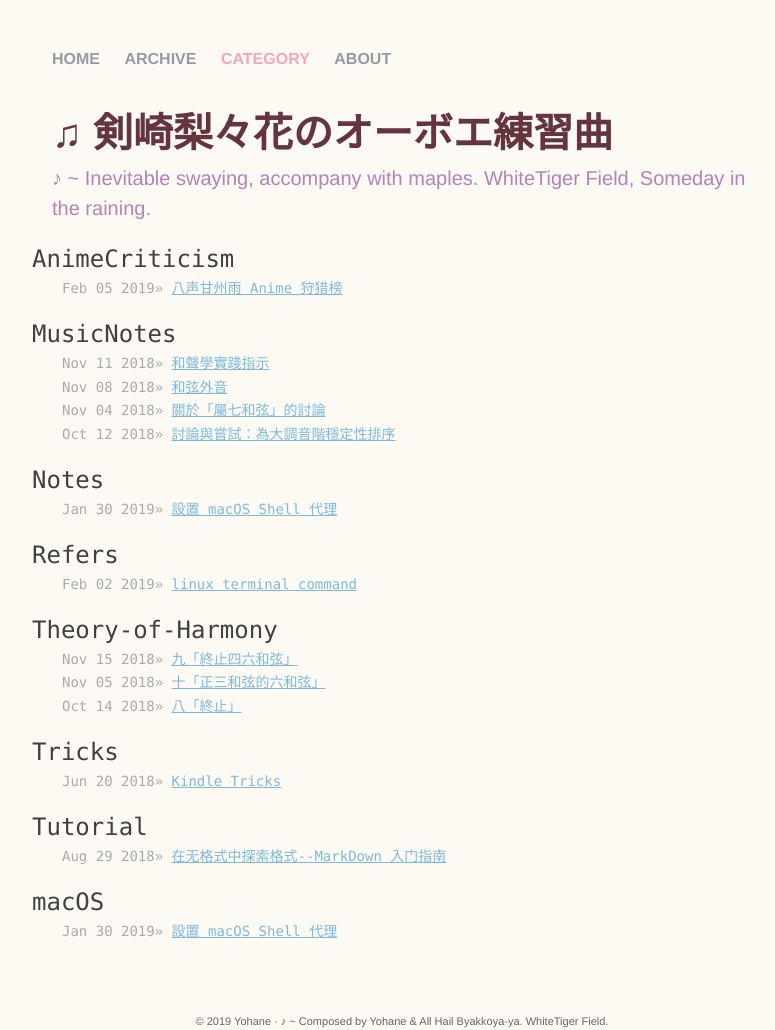
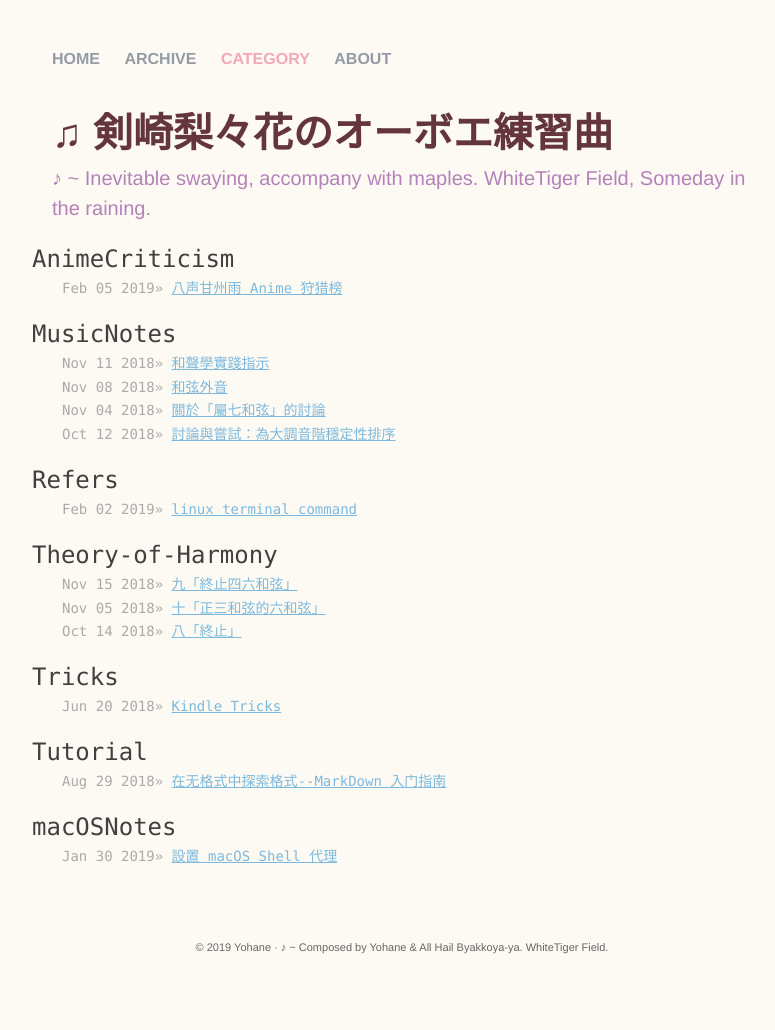
Before and after one commit to YohaneWW/Maples, a Jekyll site: the page built from category.html, in a window 1280 px wide. Shown: the whole page, without its empty margins (238-1013 px from the left). Built offline with Jekyll 4.4.1, drawn with Linux system fonts in a browser that asks for light colours; after the commit the page ends 956 px from its top, so only the background shows below that.

Commit message:
Change categorie name

```diff
--- a/_posts/2019-01-30-Proxy-For-mac.md
+++ b/_posts/2019-01-30-Proxy-For-mac.md
@@ -1,7 +1,7 @@
 ---
 layout: post
 title: "設置 macOS Shell 代理"
-categories: "macOS Notes"
+categories: macOSNotes
 ---
 Set the proxy for macOS shell.
 
```
